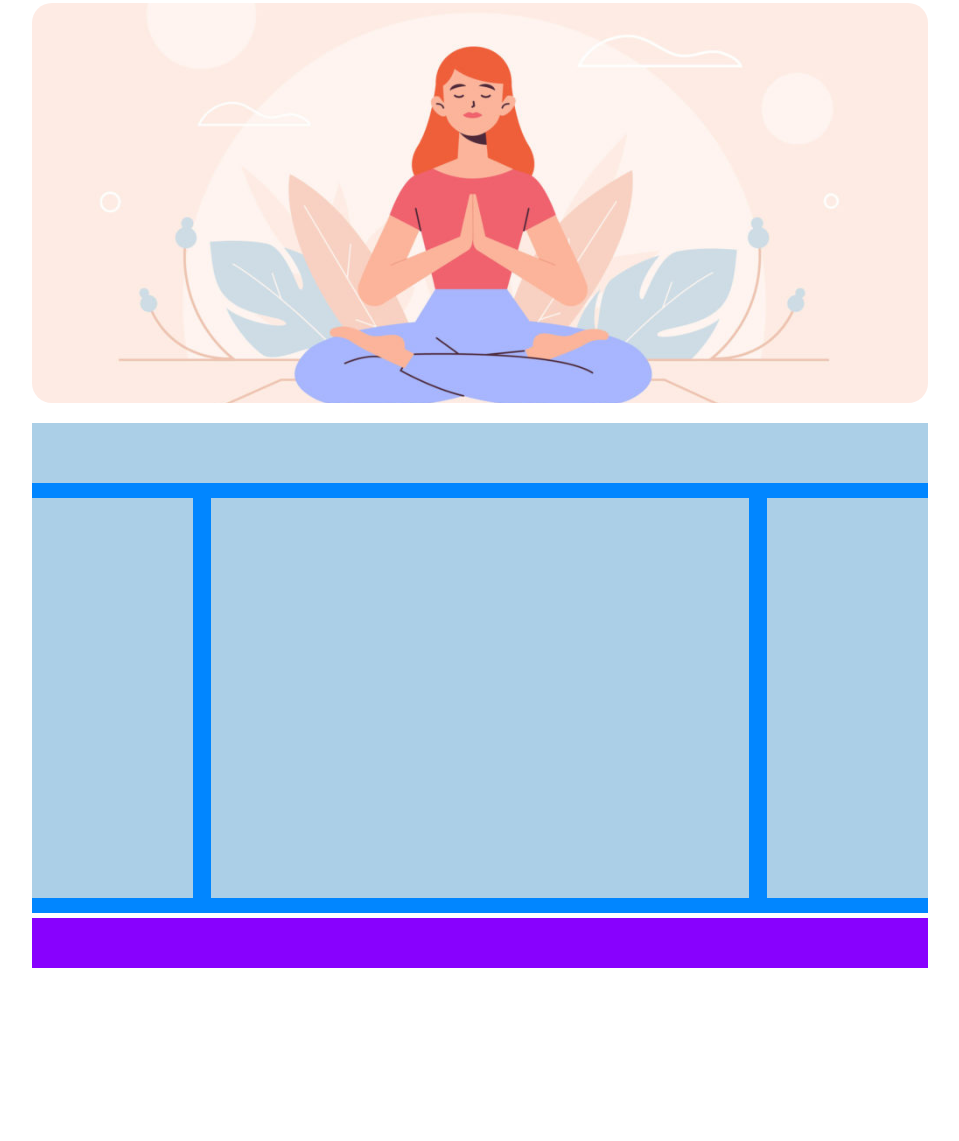
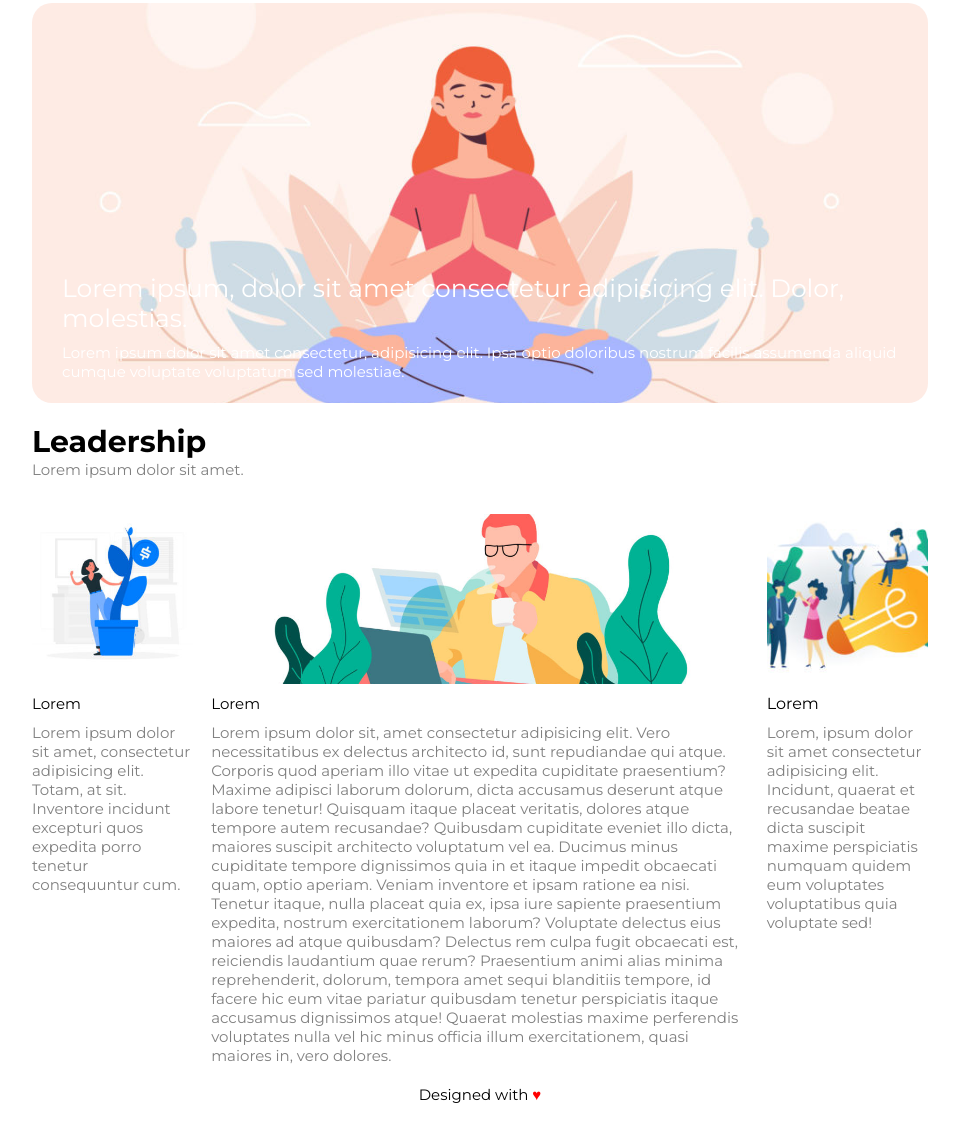
Before and after one commit to AleDesa98/htmlcss-wp, a plain HTML site: page index.html in a window 1280 px wide. Shown: the part 125-1266 px from the top of the page, without its empty margins (160-1119 px from the left). Before the commit the page ends 1113 px from the top, so only its background shows below. Drawn offline with Linux system fonts and the light colour scheme.

Commit message:
ultimi ritocchi

```diff
--- a/index.html
+++ b/index.html
@@ -15,9 +15,9 @@
 
         <header>
 
-            <div class="header1">
-                <img class="logo" src="img/logo.png" alt="">
-                <ul class="list-inline">
+            <div id="header1">
+                <img id="logo" src="img/logo.png" alt="">
+                <ul class="testo-grey" id="list-inline">
                     <li> <a href="">features</a> </li>
                     <li> <a href="">editorials</a> </li>
                     <li> <a href="">environment</a> </li>
@@ -27,35 +27,65 @@
                 </ul>
             </div>
 
-            <div class="header2">
+            <div id="header2">
+                <div class="testo-white" id="testo-header-2-1">
+                    Lorem ipsum, dolor sit amet consectetur adipisicing elit. Dolor, molestias.
+                </div>
 
+                <div class="testo-piccolo testo-white" id="testo-header-2-2">
+                    Lorem ipsum dolor sit amet consectetur, adipisicing elit. Ipsa optio doloribus nostrum facilis assumenda aliquid cumque voluptate voluptatum sed molestiae.
+                </div>
             </div>
 
         </header>
 
         <main>
-            <div class="section-superiore">
+            <div id="section-superiore">
+                <div class="testo-black" id="testo-section-superiore">
+                    <strong>Leadership</strong>
+                </div>
 
+                <div class="testo-piccolo testo-grey">
+                    Lorem ipsum dolor sit amet.
+                </div>
             </div>
 
-            <div class="layout-3-colonne">
-                <aside class="left">
-
+            <div id="layout-3-colonne">
+                <aside id="left">
+                    <div id="img-left"></div>
+                    <div class="testo-main testo-piccolo testo-black">
+                        Lorem
+                    </div>
+                    <div class="testo-piccolo testo-grey">
+                        Lorem ipsum dolor sit amet, consectetur adipisicing elit. Totam, at sit. Inventore incidunt excepturi quos expedita porro tenetur consequuntur cum.
+                    </div>
                 </aside>
 
-                <section class="center">
-
+                <section id="center">
+                    <div id="img-center"></div>
+                    <div class="testo-main testo-piccolo testo-black">
+                        Lorem
+                    </div>
+                    <div class="testo-piccolo testo-grey">
+                        Lorem ipsum dolor sit, amet consectetur adipisicing elit. Vero necessitatibus ex delectus architecto id, sunt repudiandae qui atque. Corporis quod aperiam illo vitae ut expedita cupiditate praesentium? Maxime adipisci laborum dolorum, dicta accusamus deserunt atque labore tenetur! Quisquam itaque placeat veritatis, dolores atque tempore autem recusandae? Quibusdam cupiditate eveniet illo dicta, maiores suscipit architecto voluptatum vel ea. Ducimus minus cupiditate tempore dignissimos quia in et itaque impedit obcaecati quam, optio aperiam. Veniam inventore et ipsam ratione ea nisi. Tenetur itaque, nulla placeat quia ex, ipsa iure sapiente praesentium expedita, nostrum exercitationem laborum? Voluptate delectus eius maiores ad atque quibusdam? Delectus rem culpa fugit obcaecati est, reiciendis laudantium quae rerum? Praesentium animi alias minima reprehenderit, dolorum, tempora amet sequi blanditiis tempore, id facere hic eum vitae pariatur quibusdam tenetur perspiciatis itaque accusamus dignissimos atque! Quaerat molestias maxime perferendis voluptates nulla vel hic minus officia illum exercitationem, quasi maiores in, vero dolores.
+                    </div>
                 </section>
 
-                <aside class="right">
-
+                <aside id="right">
+                    <div id="img-right"></div>
+                    <div class="testo-main testo piccolo testo-black">
+                        Lorem
+                    </div>
+                    <div class="testo-piccolo testo-grey">
+                        Lorem, ipsum dolor sit amet consectetur adipisicing elit. Incidunt, quaerat et recusandae beatae dicta suscipit maxime perspiciatis numquam quidem eum voluptates voluptatibus quia voluptate sed!
+                    </div>
                 </aside>
             </div>
 
         </main>
 
-        <footer>
-
+        <footer class="testo-piccolo testo-black" id="testo-footer">
+            Designed with <span id="cuore-rosso">&hearts;</span>
         </footer>
 
     </div>
--- a/style.css
+++ b/style.css
@@ -14,34 +14,47 @@ body {
     background-color: white;
 }
 
-.header1 {
-    /* height: 80px;
-    background-color: #E579E6; */
+.testo-piccolo {
+    font-size: 15px;
+}
+
+.testo-grey {
+    color: grey;
+}
+
+.testo-black {
+    color: black;
+}
+
+.testo-white {
+    color: white;
+}
+
+#header1 {
     margin-bottom: 20px;
 }
 
-.logo {
+#logo {
     width: 100px;
 }
 
-.list-inline > li{
+#list-inline > li{
     list-style: none;
     display: inline-block;
     padding: 10px 10px 10px 0;
 }
 
-.list-inline a {
+#list-inline a {
     text-decoration: none;
-    color: grey;
     text-transform: uppercase;
     font-size: 18px;
 }
 
-.list-inline a:hover {
+#list-inline a:hover {
     color: black;
 }
 
-.header2 {
+#header2 {
     height: 400px;
     margin-bottom: 20px;
     background-image: url("img/banner.jpg");
@@ -50,47 +63,91 @@ body {
     border-radius: 20px;
     }
 
-main {
-    background-color: #0186FF;
+#testo-header-2-1 {
+    font-size: 25px;
+    padding: 270px 30px 10px 30px;
 }
 
-.section-superiore {
-    height: 60px;
-    background-color: #ABCFE7;
+#testo-header-2-2 {
+    padding: 0 30px 10px 30px;
 }
 
-.layout-3-colonne::after {
+#section-superiore {
+    padding-bottom: 20px;
+}
+
+#testo-section-superiore {
+    font-size: 30px;
+}
+
+#layout-3-colonne::after {
     content: "";
     display: table;
     clear: both;
 }
 
-.left{
-    background-color: #ABCFE7;
+.testo-main {
+    padding: 10px 0;
+}
+
+#left{
+    /* background-color: #ABCFE7; */
     width: 18%;
     margin: 15px 0;
     float: left;
-    height: 400px;
+    /* height: 400px; */
 }
 
-.center {
-    background-color: #ABCFE7;
+#img-left {
+    background-image: url("img/img-1.jpg");
+    height: 170px;
+    background-size: cover;
+    background-position: center;
+    border-radius: 20px;
+}
+
+#center {
+    /* background-color: #ABCFE7; */
     width: 60%;
     margin: 15px 2%;
     float: left;
-    height: 400px;
+    /* height: 400px; */
 }
 
-.right {
-    background-color: #ABCFE7;
+#img-center {
+    background-image: url("img/banner-2.jpg");
+    height: 170px;
+    background-size: cover;
+    background-position: center;
+    border-radius: 20px;
+}
+
+#right {
+    /* background-color: #ABCFE7; */
     width: 18%;
     margin: 15px 0;
     float: left;
-    height: 400px;
+    /* height: 400px; */
+}
+
+#img-right {
+    background-image: url("img/img-3.jpg");
+    height: 170px;
+    background-size: cover;
+    background-position: center;
+    border-radius: 20px;
 }
 
 footer {
     height: 50px;
-    background-color: #8801FE;
+    /* background-color: #8801FE; */
     margin-top: 5px;
 }
+
+#testo-footer {
+    text-align: center;
+}
+
+#cuore-rosso {
+    color: red;
+}
```
